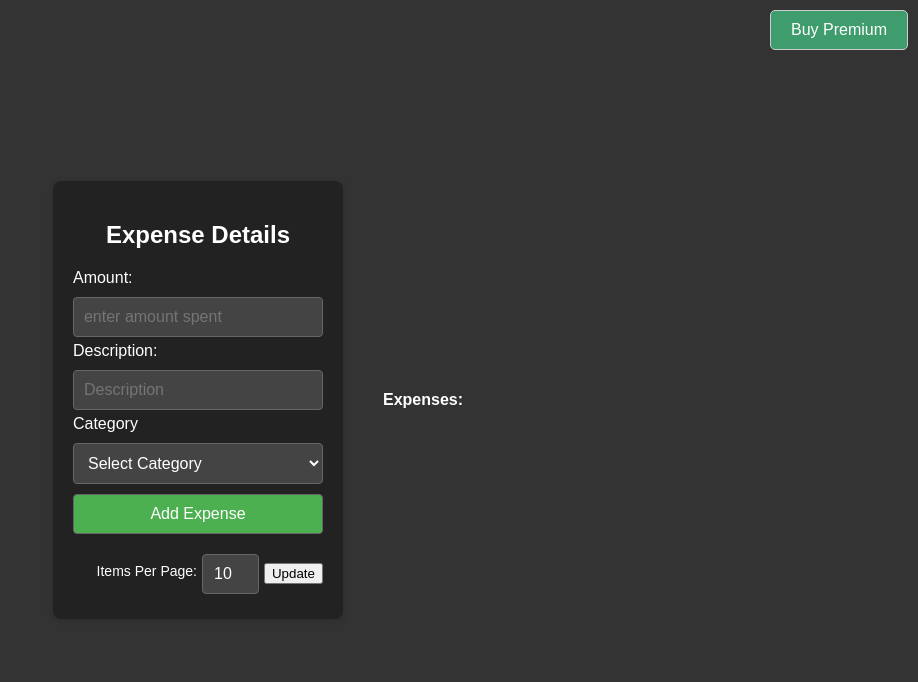
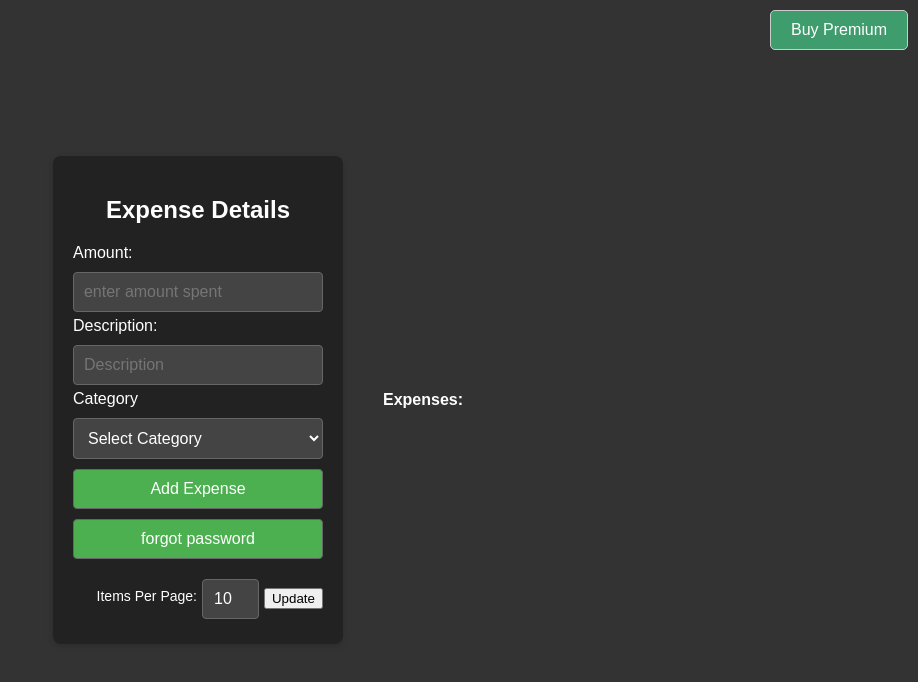
Before and after one commit to 09sanket/Expensetracker_Backend, a website: page views/home.html in a window 1280 px wide. Shown: the whole page, without its empty margins (362-1280 px from the left). Drawn offline with nearby package versions, Linux system fonts and the light colour scheme; no server answers.

Commit message:
later chnges

```diff
--- a/views/home.html
+++ b/views/home.html
@@ -29,6 +29,8 @@
                 <option value="petrol">Petrol</option>
             </select>
             <button type="submit">Add Expense</button>
+            <button id="form" type="submit">forgot password</button>
+
         </form>
 
 
@@ -223,48 +225,7 @@
        }
 
 
-        // PremiumBtn.addEventListener('click', async(event) => {
-        //     const token = localStorage.getItem('token');
 
-        //         const response = await axios.get("http://localhost:8080/purchase/premiumMemberShip",{ headers: { "Authorization": token } });
-        //         console.log(response);
-        //         var options = {
-        //             "key": response.data.key_id,
-        //             "order_id" : response.data.order.id,
-        //             "amount": response.data.amount,
-        //             "handler" : async function(response){
-        //                 await axios.post('http://localhost:8080/purchase/updateTransactionStatus',{
-        //                     order_id: options.order_id,
-        //                     payment_id: response.razorpay_payment_id,
-        //                 }, {headers:{'Authorization':token}});
-        //                 alert('you are a premium member now');
-        //              //   PremiumBtn.style.display = 'none';
-        //                 PremiumBtn.textContent = "Premium User";
-        //                 LeaderBoardBtn.style.display = 'block';
-        //             }
-        //         }
-        //         var rzp1 = new Razorpay(options);
-        //         // Open the payment UI
-        //          rzp1.open();
-        //          event.preventDefault();
-
-        //         rzp1.on('payment.failed', function(response){
-        //             console.log(response);
-        //             alert('semothing went wrong');
-        //         })
-        // });
-
-        // const LeaderBoardBtn = document.querySelector("#Leader-board");
-        // LeaderBoardBtn.addEventListener('click', async(event)=>{
-        //     try{
-        //         const token = localStorage.getItem('token');
-        //         const response= await axios.get('http://localhost:8080/premium/showloaderBoard', {headers:{'Authorization':token}});
-        //         showleaderBoard(response.data);
-
-        //     }catch(err){
-        //        console.log(err)
-        //     }
-        // })
         PremiumBtn.addEventListener('click', async(event) => {
         try {
             const token = localStorage.getItem('token');
@@ -315,9 +276,6 @@
                 LeaderBoardList.appendChild(leaderboardItem);
             });
         }
-
-
-
     </script>
 </body>
 </html>
```
Also changed, not shown: views/login.html (+1 -0 lines), 1 other file.
